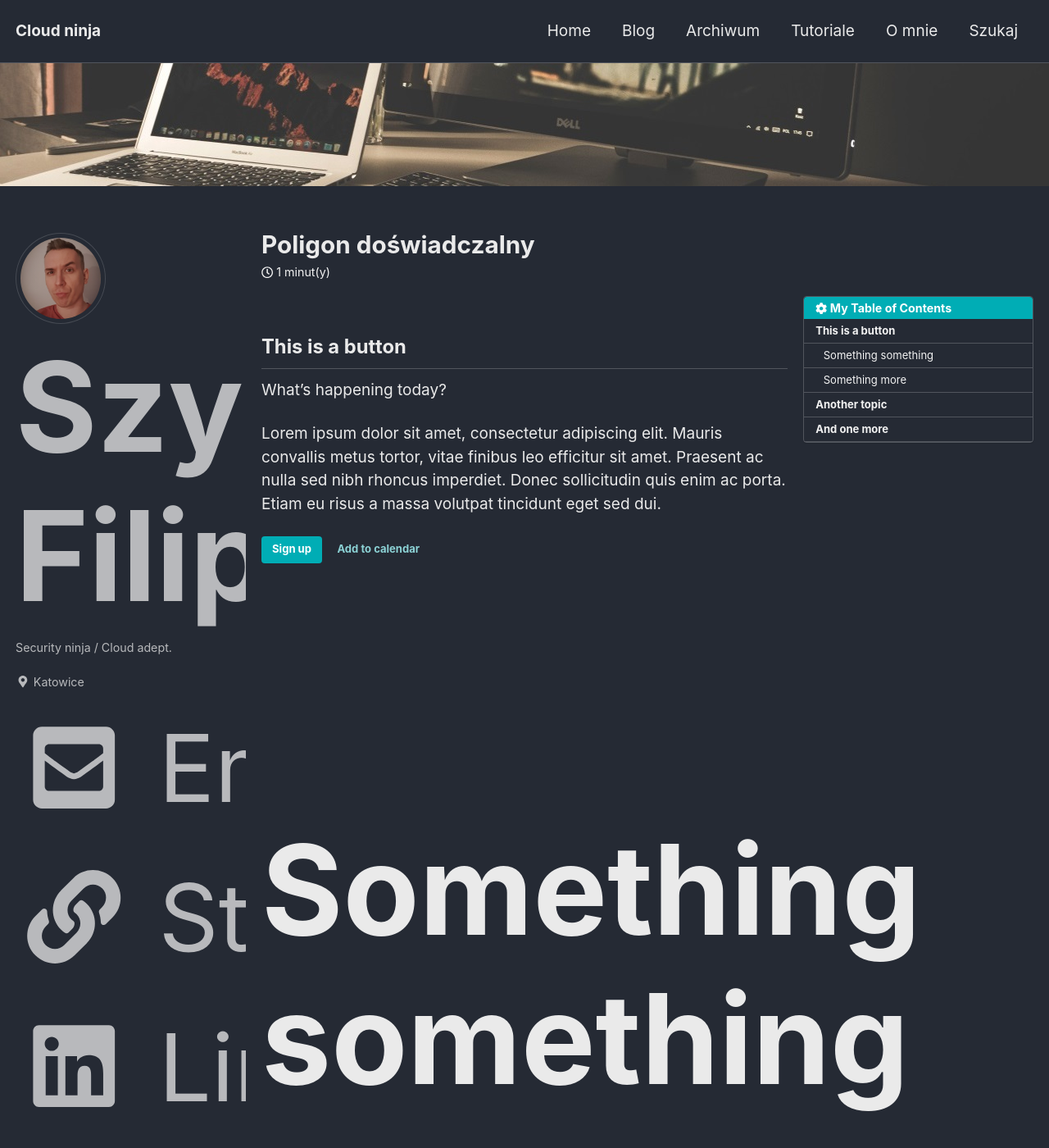
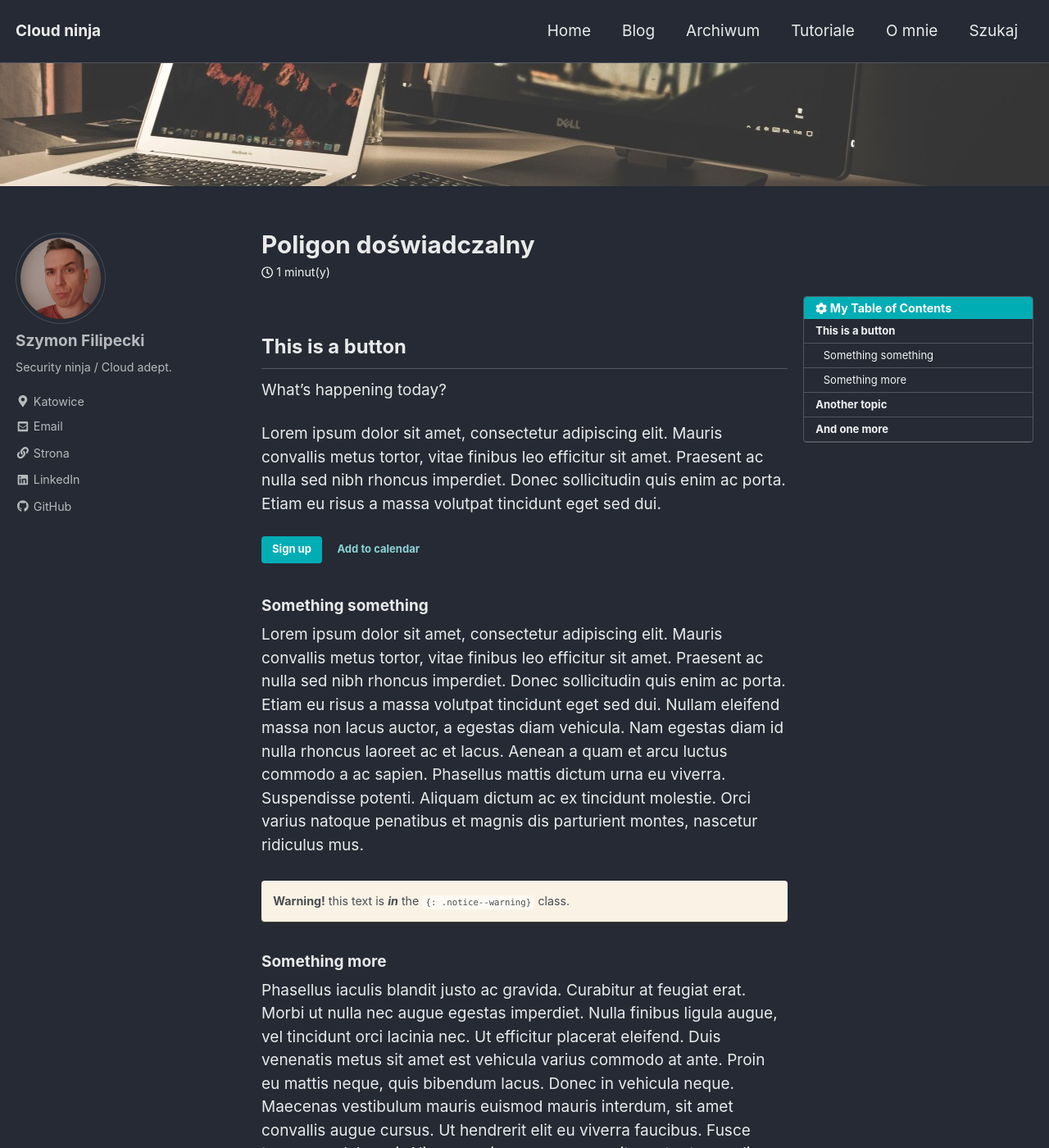
Before and after one commit to shymeck/shymeck.xyz, a Jekyll site: the page built from _posts/2018-12-18-poligon-doswiadczalny.md, in a window 1280 px wide and 1400 px high. Shown: the whole window at 82% size. Built offline with Jekyll 4.4.1, drawn with Linux system fonts in a browser that asks for light colours; cached includes are drawn as plain includes; nearby versions of some CDN libraries; comment, search, counter and statistics services are not loaded.

Commit message:
Variables fix

```diff
--- a/_sass/minimal-mistakes/_variables.scss
+++ b/_sass/minimal-mistakes/_variables.scss
@@ -38,7 +38,7 @@
 $type-size-2: 1.953em !default; // ~31.248px
 $type-size-3: 1.563em !default; // ~25.008px
 $type-size-4: 1.25em !default; // ~20px
-$type-size-5: 8em !default; // ~16px
+$type-size-5: 1em !default; // ~16px
 $type-size-6: 0.75em !default; // ~12px
 $type-size-7: 0.6875em !default; // ~11px
 $type-size-8: 0.625em !default; // ~10px
```
